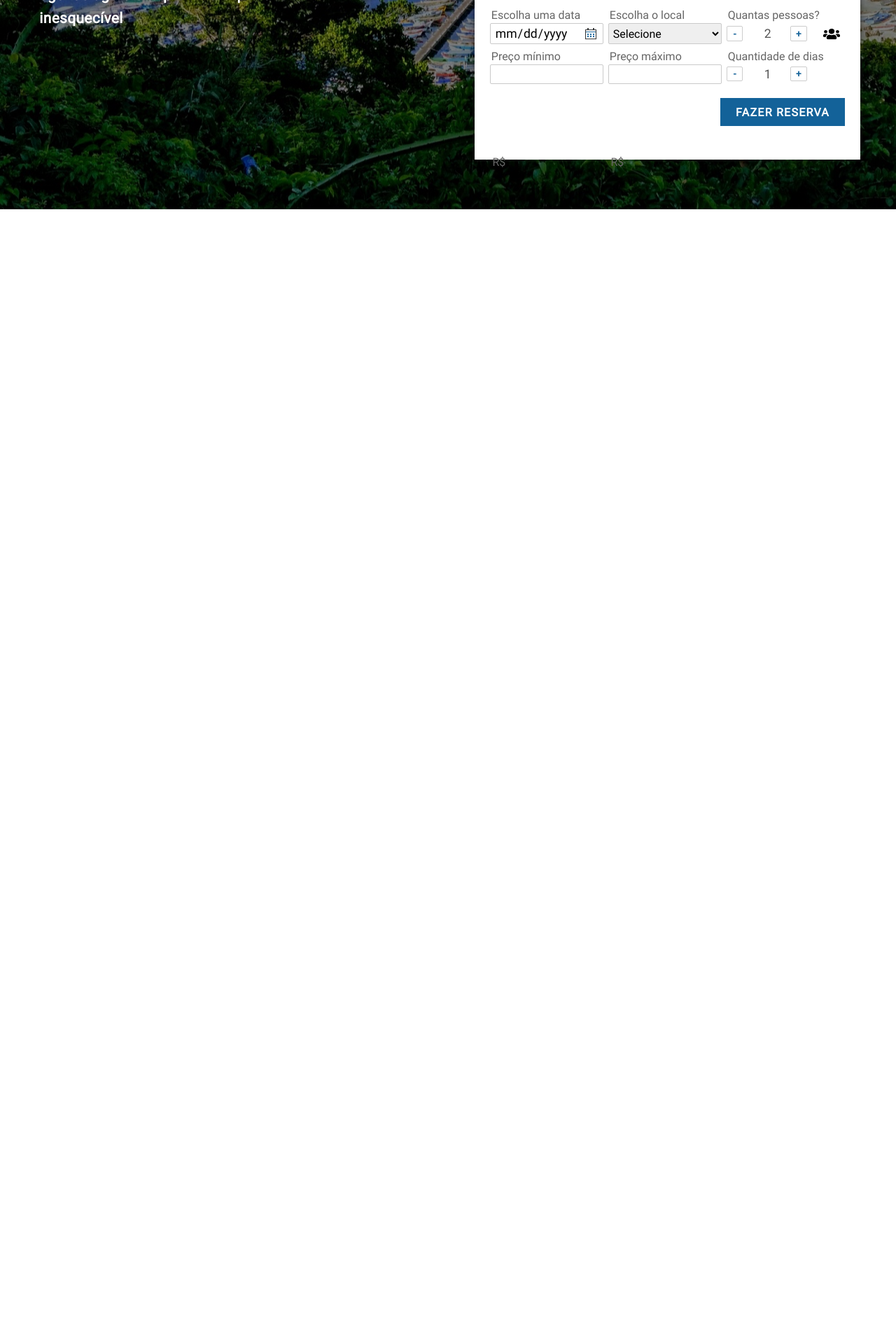
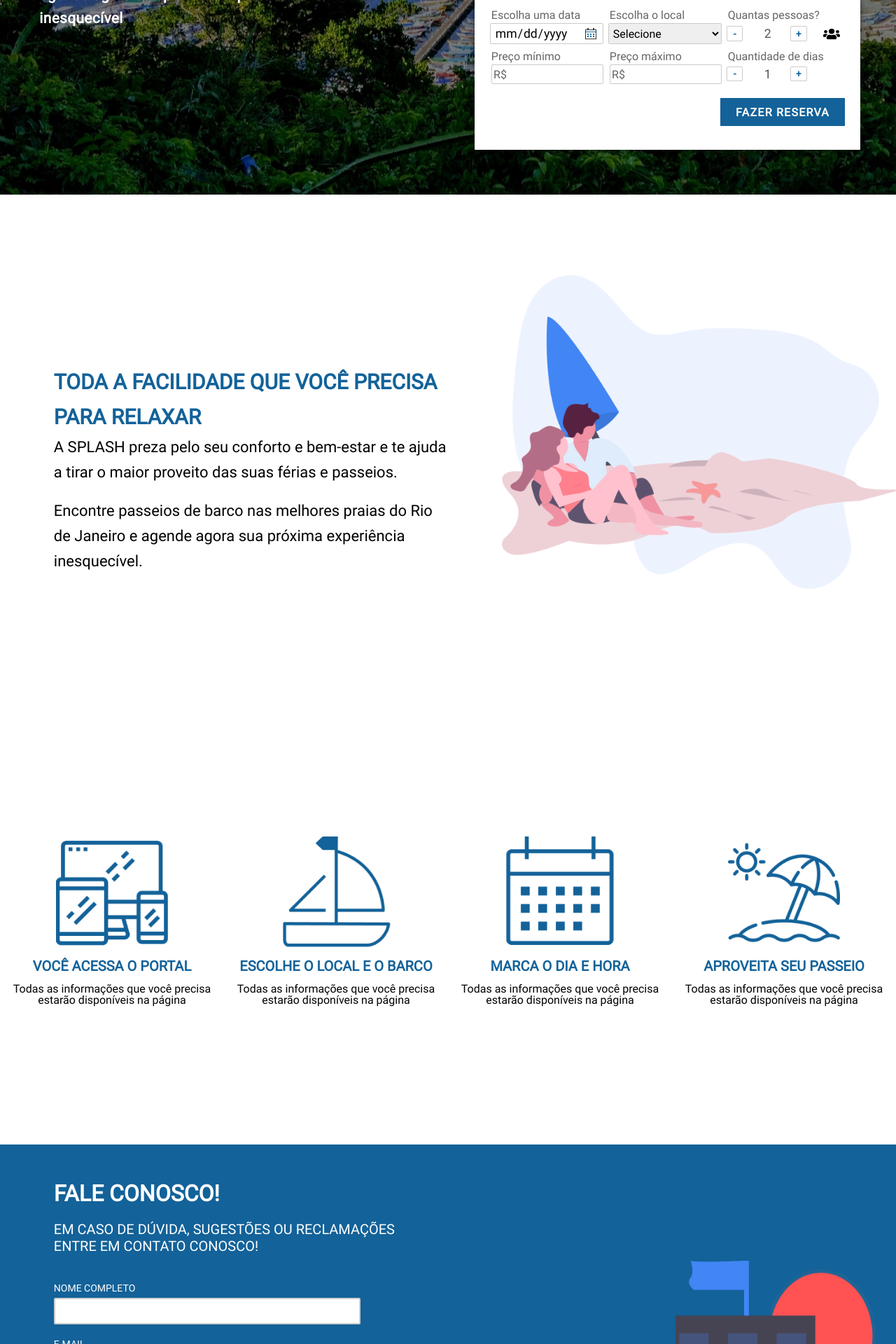
Before and after one commit to splash-co/splash-co.github.io, a PHP site: page /index.html in a window 1280 px wide. Shown: the part 440-2360 px from the top of the page at 70% size. Before the commit the page ends 739 px from the top, so only its background shows below. Run offline with PHP 8.4, Linux system fonts and the light colour scheme; some libraries are stand-ins or nearby versions.

Commit message:
Add footer style and landing

```diff
--- a/index.html
+++ b/index.html
@@ -1,5 +1,6 @@
 <!DOCTYPE html>
 <html lang="pt-BR">
+
 <head>
   <meta charset="UTF-8">
   <meta name="viewport" content="width=device-width, initial-scale=1.0">
@@ -7,15 +8,25 @@
 
   <link rel="stylesheet" href="./styles/style.css" />
 </head>
+
 <body>
-  <!-- IMPORT JQUERY -->
   <script src="./javascript/jquery-3.4.1.min.js"></script>
   <script src="./plugins/jQuery-Mask-Plugin-master/src/jquery.mask.js"></script>
 
-  <div class="container__confirm--submit">
+  <div class="container__confirm--submit none">
     <div class="external__circle">&nbsp;</div>
     <div class="internal__circle">&nbsp;</div>
-    <p>Fazendo a requisição do seu pedido...</p>
+    <p>Aguarde um instante...</p>
+  </div>
+
+  <div onclick="refreshPage()" class="container__confirm--submit none" id="success">
+    <img src="./assets/black-checkmark.png" />
+    <p>Sucesso! O seu pedido já foi enviado!</p>
+  </div>
+
+  <div onclick="refreshPage()" class="container__confirm--submit none" id="failure">
+    <img src="./assets/black-close.png" />
+    <p>Ocorreu um erro!<br>Por favor, tente novamente ou entre em contato conosco.</p>
   </div>
 
   <div class="content__container">
@@ -26,9 +37,9 @@
         </a>
 
         <section class="anchor__container">
-          <a href="">SOBRE NÓS</a>
-          <a href="">COMO FUNCIONA</a>
-          <a href="">CONTATO</a>
+          <a href="#section1__container">SOBRE NÓS</a>
+          <a href="#section2__container">COMO FUNCIONA</a>
+          <a href="#section3__container">CONTATO</a>
         </section>
       </nav>
 
@@ -48,7 +59,8 @@
             <label class="form__element--label label--name" for="input--name">
               Seu nome completo
             </label>
-            <input class="form__element--input input--name" onkeypress="return validateKeyStrokes(event)" required />
+            <input class="form__element--input input--name" onkeypress="return validateKeyStrokes(event)"
+              onblur="validateFullname(event)" required />
 
             <label class="form__element--label label--email" for="input--email">
               Seu e-mail
@@ -78,19 +90,12 @@
                 Quantas pessoas?
               </label>
               <div class="form__element--div div--button__script">
-                <button
-                  class="form__element--button"
-                  type="button"
-                  onclick="changeValueButton(false, false)"
-                >
+                <button class="form__element--button" type="button" onclick="changeValueButton(false, false)">
                   -
                 </button>
-                <input class="form__element--input input--value input__value--quantityPeople" value="2" disabled required />
-                <button
-                  class="form__element--button"
-                  type="button"
-                  onclick="changeValueButton(true, false)"
-                >
+                <input class="form__element--input input--value input__value--quantityPeople" value="2" disabled
+                  required />
+                <button class="form__element--button" type="button" onclick="changeValueButton(true, false)">
                   +
                 </button>
                 <img src="./assets/vectors/vector_group.png" alt="Group Vector - People" />
@@ -101,54 +106,146 @@
               <label class="form__element--label label--minPrice">
                 Preço mínimo
               </label>
-              <label class="form__element--labelPlaceholder label--minPricePlaceholder">
-                R$
+              <label class="form__element--label__input label__input--minPrice" data-domain="R$">
+                <input class="form__element--input input--minPrice" min="0" type="number" required />
               </label>
-              <input class="form__element--input form__element--input--placeholder--error input--minPrice" min="0" type="number" required />
 
               <label class="form__element--label label--maxPrice">
                 Preço máximo
               </label>
-              <label class="form__element--labelPlaceholder label--maxPricePlaceholder">
-                R$
+              <label class="form__element--label__input label__input--maxPrice" data-domain="R$">
+                <input class="form__element--input input--maxPrice" min="0" type="number" required />
               </label>
-              <input class="form__element--input input--maxPrice" min="0" type="number" required />
 
               <label class="form__element--label label--quantityDays">
                 Quantidade de dias
               </label>
               <div class="form__element--div div--button__script">
-                <button
-                  class="form__element--button"
-                  type="button"
-                  onclcick="changeValueButton(false, true)"
-                >
+                <button class="form__element--button" type="button" onclcick="changeValueButton(false, true)">
                   -
                 </button>
-                <input class="form__element--input input--value input__value--quantityDay" value="1" disabled required />
-                <button
-                  class="form__element--button"
-                  type="button"
-                  onclick="changeValueButton(true, true)"
-                >
+                <input class="form__element--input input--value input__value--quantityDay" value="1" disabled
+                  required />
+                <button class="form__element--button" type="button" onclick="changeValueButton(true, true)">
                   +
                 </button>
               </div>
             </div>
 
-            <button
-              type="button"
-              class="form__element--finish__button"
-              onclick="fetchData()"
-            >
+            <button type="button" class="form__element--finish__button" onclick="fetchData()">
               FAZER RESERVA
             </button>
           </div>
         </section>
       </section>
     </header>
+
+    <section class="section1__container" id="section1__container">
+      <div class="container__description__left--section">
+        <h1>TODA A FACILIDADE QUE VOCÊ PRECISA PARA RELAXAR</h1>
+        <p>
+          A SPLASH preza pelo seu conforto e bem-estar e te ajuda a tirar
+          o maior proveito das suas férias e passeios.
+        </p>
+        <br />
+        <p>
+          Encontre passeios de barco nas melhores praias do Rio de Janeiro
+          e agende agora sua próxima experiência inesquecível.
+        </p>
+      </div>
+      <div class="container__description__right--section">
+        <img src="./assets/vectors/vector_beach.png" alt="Vector - Beach" />
+      </div>
+    </section>
+
+    <section class="section2__container" id="section2__container">
+      <div class="content__square__icon--card">
+        <img src="./assets/vectors/mobile_icon-vector.png" src="Calendar Icon Vector" />
+        <h1>VOCÊ ACESSA O PORTAL</h1>
+        <p>
+          Todas as informações que você precisa estarão disponíveis na página
+        </p>
+      </div>
+      <div class="content__square__icon--card">
+        <img src="./assets/vectors/boat_icon-vector.png" src="Calendar Icon Vector" />
+        <h1>ESCOLHE O LOCAL E O BARCO</h1>
+        <p>
+          Todas as informações que você precisa estarão disponíveis na página
+        </p>
+      </div>
+      <div class="content__square__icon--card">
+        <img src="./assets/vectors/calendar_icon-vector.png" src="Calendar Icon Vector" />
+        <h1>MARCA O DIA E HORA</h1>
+        <p>
+          Todas as informações que você precisa estarão disponíveis na página
+        </p>
+      </div>
+      <div class="content__square__icon--card">
+        <img src="./assets/vectors/tree_icon-vector.png" src="Calendar Icon Vector" />
+        <h1>APROVEITA SEU PASSEIO</h1>
+        <p>
+          Todas as informações que você precisa estarão disponíveis na página
+        </p>
+      </div>
+    </section>
+
+    <section class="section3__container" id="section3__container">
+      <section class="section__form">
+        <h1>FALE CONOSCO!</h1>
+        <h3>
+          EM CASO DE DÚVIDA, SUGESTÕES OU RECLAMAÇÕES ENTRE EM CONTATO CONOSCO!
+        </h3>
+
+        <label class="label__input--suggestion" for="input--name">
+          NOME COMPLETO
+        </label>
+        <input type="text" class="form__input--suggestion input--name" />
+
+        <label class="label__input--suggestion" for="input--email">
+          E-MAIL
+        </label>
+        <input type="email" class="form__input--suggestion input--email" />
+
+        <label class="label__input--suggestion" for="input--telephone">
+          TELEFONE
+        </label>
+        <input type="tel" class="form__input--suggestion input--telephone" />
+
+        <label class="label__input--suggestion">
+          MENSAGEM
+        </label>
+        <textarea></textarea>
+        <button type="submit" class="form__submit">ENVIAR</button>
+      </section>
+      <section class="section__image--description">
+        <img src="./assets/vectors/yacht__icon-vector.png" alt="Boat Vector" />
+      </section>
+    </section>
+
+    <footer class="footer__container">
+      <div class="description__section--container">
+        <div class="description__section--container--left">
+          <div class="description--icon">
+            <div>
+              <img src="assets/vectors/telephone__icon--vector.png" />
+            </div>
+            <h4>(22) 9 8814 4983</h4>
+          </div>
+
+          <div class="description--icon">
+            <div>
+              <img src="assets/vectors/telephone__icon--vector.png" />
+            </div>
+            <h4>(21) 9 6957 1813</h4>
+          </div>
+        </div>
+        <div class="description__section--container--right">
+
+        </div>
+      </div>
+    </footer>
+
   </div>
-
   <script src="./javascript/scripts.js"></script>
 </body>
 </html>
--- a/styles/style.css
+++ b/styles/style.css
@@ -18,10 +18,12 @@
 
 html {
   scroll-behavior: smooth;
+  max-width: 100%;
+  overflow-x: hidden;
 }
 
 body {
-  height: 2316px;
+  height: 3016px;
 }
 
 * {
@@ -33,28 +35,28 @@ body {
 
 .content__container {
   height: 100%;
-  display: grid;
 }
 
 /* ----------------------------------------------------- */
 /* ---------------- SEÇÃO DE ESTILIZAÇÃO --------------- */
 /* ----------------------------------------------------- */
 
+/* ----------------------------------------------------- */
 /* ------------- ESTILIZAÇÃO HEADER (1ª SEÇÃO) --------- */
+/* ----------------------------------------------------- */
+
 
 .header__container {
-  height: 31.9%;
+  height: 23.8%;
   width: 100%;
-  background:
-    linear-gradient(rgba(0, 0, 0, 0.5), rgba(0, 0, 0, 0.5)),
-    url('../assets/background_header.png'), no-repeat
-  ;
+  background: linear-gradient(rgba(0, 0, 0, 0.5), rgba(0, 0, 0, 0.5)),
+    url('../assets/background_header.png'), no-repeat;
 }
 
 .header__container .navbar__container {
   display: flex;
   justify-content: space-between;
-  margin: 2.1% 4% 0 4.4%;
+  padding: 2.1% 4% 0 4.4%;
 }
 
 .header__container .navbar__container .anchor__container {
@@ -79,7 +81,7 @@ body {
   margin: 5.5% 4% 0 4.4%;
   display: flex;
   justify-content: space-between;
-  height: 70%
+  height: 70%;
 }
 
 .section__container--content .description__container {
@@ -102,7 +104,7 @@ body {
 
 .section__container--content .form__section {
   background-color: #fff;
-  box-shadow: 0 0 8px rgba(0, 0, 0, .5);
+  box-shadow: 0 0 8px rgba(0, 0, 0, 0.5);
   user-select: none;
   width: 47%;
   height: 100%;
@@ -127,8 +129,10 @@ body {
   align-self: end;
 }
 
-.section__container--content .form__section
-.form__section--container .form__element--input {
+.section__container--content
+  .form__section
+  .form__section--container
+  .form__element--input {
   border: 1px solid #cacaca;
   border-radius: 2px;
   outline: none;
@@ -199,7 +203,10 @@ body {
   display: none;
 }
 
-.form__section .form__section--container .form__section__grid--inputs .select--city {
+.form__section
+  .form__section--container
+  .form__section__grid--inputs
+  .select--city {
   grid-column: 2;
   grid-row: 2;
   height: 100%;
@@ -211,18 +218,28 @@ body {
   padding: 2px;
 }
 
-.form__section .form__section--container .form__section__grid--inputs .div--button__script {
+.form__section
+  .form__section--container
+  .form__section__grid--inputs
+  .div--button__script {
   display: flex;
 }
 
-.form__section .form__section--container .form__section__grid--inputs .div--button__script img {
+.form__section
+  .form__section--container
+  .form__section__grid--inputs
+  .div--button__script
+  img {
   width: 24px;
   height: 17px;
   align-self: center;
   margin-left: 14%;
 }
 
-.form__section .form__section--container .form__section__grid--inputs .input--value {
+.form__section
+  .form__section--container
+  .form__section__grid--inputs
+  .input--value {
   width: 40%;
   height: 100%;
   background-color: white;
@@ -230,7 +247,10 @@ body {
   padding-left: 18%;
 }
 
-.form__section .form__section--container .form__section__grid--inputs .form__element--button {
+.form__section
+  .form__section--container
+  .form__section__grid--inputs
+  .form__element--button {
   cursor: pointer;
   width: 14%;
   height: 74%;
@@ -244,24 +264,38 @@ body {
   color: #136299;
 }
 
-.form__section .form__section--container
-.form__section__grid--inputs .form__element--labelPlaceholder {
-  position: absolute;
+.form__section
+  .form__section--container
+  .form__section__grid--inputs
+  .form__element--label__input {
+  position: relative;
+  height: 100%;
 }
 
-.form__section .form__section--container
-.form__section__grid--inputs .label--minPricePlaceholder {
-  top: 82.7%;
-  left: 54.8%;
+.form__element--label__input::before {
+  content: attr(data-domain);
+  position: absolute;
+  font-family: 'Lato';
+  top: 19%;
+  left: 2%;
 }
 
-.form__section .form__section--container
-.form__section__grid--inputs .label--maxPricePlaceholder {
-  top: 82.7%;
-  left: 68%;
+.form__section__grid--inputs
+.label__input--maxPrice {
+  grid-column: 2;
+  grid-row: 2;
 }
 
-.form__section .form__section--container .form__section__grid--inputs .input--minPrice {
+.form__section__grid--inputs
+.label__input--minPrice {
+  grid-column: 1;
+  grid-row: 2;
+}
+
+.form__section
+  .form__section--container
+  .form__section__grid--inputs
+  .input--minPrice {
   grid-column: 1;
   grid-row: 2;
   height: 100%;
@@ -269,9 +303,10 @@ body {
   padding-left: 14%;
 }
 
-.form__section .form__section--container .form__section__grid--inputs .input--maxPrice {
-  grid-column: 2;
-  grid-row: 2;
+.form__section
+  .form__section--container
+  .form__section__grid--inputs
+  .input--maxPrice {
   height: 100%;
   width: 96%;
   padding-left: 14%;
@@ -298,10 +333,9 @@ body {
   user-select: none;
   position: absolute;
   z-index: 999;
-  background: rgba(255, 255, 255, .8);
+  background: rgba(255, 255, 255, 0.8);
   width: 100%;
   height: 100%;
-  display: flex;
   flex-direction: column;
   justify-content: center;
   align-items: center;
@@ -341,11 +375,219 @@ body {
   animation: spinHourly 1.5s infinite reverse;
 }
 
-@keyframes spinHourly {
-  from {
-    transform: rotate(0deg)
-  }
-  to {
-    transform: rotate(360deg)
-  }
+.container__confirm--submit img {
+  width: 80px;
 }
+#success p,
+#failure p {
+  text-align: center;
+  margin-top: 50px;
+}
+
+/* ----------------------------------------------------- */
+/* ------ ESTILIZAÇÃO SEGUNDA SECTION (2ª SEÇÃO) ------- */
+/* ----------------------------------------------------- */
+
+.section1__container {
+  display: flex;
+  margin-top: 7%;
+  height: 22.17%;
+}
+
+.section1__container .container__description__left--section {
+  margin: 12% 6% 7% 6%;
+  width: 50%;
+}
+
+.section1__container .container__description__left--section h1 {
+  font-size: 30px;
+  color: #136299;
+  line-height: 50px;
+  font-weight: bold;
+}
+
+.section1__container .container__description__left--section p {
+  color: #000;
+  font-size: 22px;
+  line-height: 36px;
+}
+
+.container__description__right--section {
+  width: 50%;
+  margin-top: 2%;
+}
+
+.container__description__right--section img {
+  width: 100%;
+}
+
+/* ----------------------------------------------------- */
+/* ----- ESTILIZAÇÃO TERCEIRA SECTION (3ª SEÇÃO) ------- */
+/* ----------------------------------------------------- */
+
+.section2__container {
+  width: 100%;
+  margin-top: 5%;
+  padding-top: 2%;
+  display: flex;
+  justify-content: center;
+}
+
+.section2__container .content__square__icon--card {
+  justify-self: center;
+  display: flex;
+  width: 100%;
+  height: 381px;
+  flex-direction: column;
+  justify-content: center;
+  align-items: center;
+  text-align: center;
+}
+
+.section2__container .content__square__icon--card h1 {
+  font-size: 20px;
+  color: #136299;
+  line-height: 50px;
+}
+
+.section2__container .content__square__icon--card p {
+  font-size: 16px;
+  line-height: 100%;
+}
+.section2__container .content__square__icon--card img {
+  width: 50%;
+}
+
+/* ----------------------------------------------------- */
+/* ----- ESTILIZAÇÃO QUARTA SECTION (4ª SEÇÃO) ------- */
+/* ----------------------------------------------------- */
+
+.section3__container {
+  margin-top: 10%;
+  height: 26.2%;
+  width: 100%;
+  background-color: #136299;
+  display: flex;
+}
+
+.section3__container .section__form {
+  width: 50%;
+  margin: 4% 17% 4% 6%;
+  display: flex;
+  flex-direction: column;
+}
+
+.section3__container .section__form h1 {
+  color: #fff;
+  font-size: 32px;
+}
+
+.section3__container .section__form h3 {
+  color: #fff;
+  font-size: 20px;
+  margin-top: 20px;
+  margin-bottom: 40px;
+  font-weight: 300;
+}
+
+.section3__container .section__form label {
+  color: white;
+  margin-bottom: 6px;
+  font-size: 14px;
+}
+
+.section3__container .section__form input {
+  height: 38px;
+  width: 80%;
+  border: 2px solid #cccccc;
+  border-radius: 2px;
+  outline: none;
+  font-size: 16px;
+  padding: 6px;
+  margin-bottom: 20px;
+}
+
+.section3__container .section__form textarea {
+  resize: none;
+  width: 80%;
+  outline: none;
+  padding: 6px;
+  height: 72px;
+  border: 2px solid #cccccc;
+  border-radius: 2px;
+  margin-bottom: 47px;
+}
+
+.section3__container .section__form .form__submit {
+  width: 136px;
+  border: none;
+  background-color: #fff;
+  height: 33px;
+  color: #2f1f2b;
+  font-size: 14px;
+  font-weight: bold;
+  cursor: pointer;
+  outline: none;
+}
+
+.section3__container .section__image--description {
+  width: 40%;
+  display: grid;
+  direction: rtl;
+  align-items: center;
+}
+
+.section3__container .section__image--description img {
+  width: 100%;
+  height: 58%;
+}
+
+/* ----------------------------------------------------- */
+/* ------ ESTILIZAÇÃO FOOTER SECTION (5ª SEÇÃO) -------- */
+/* ----------------------------------------------------- */
+
+.footer__container {
+  height: 8.5%;
+  background-color: #292929;
+  display: flex;
+  justify-content: center;
+  align-content: center;
+}
+
+.footer__container .description__section--container {
+  display: flex;
+  margin: 2% 4%;
+  width: 94%;
+}
+
+.description__section--container .description__section--container--left {
+  padding-top: 4%;
+  width: 50%;
+}
+
+.description__section--container--left .description--icon  {
+  display: flex;
+  align-items: center;
+  margin-bottom: 2%;
+}
+
+.description__section--container--left .description--icon h4 {
+  color: white;
+  margin-left: 2%;
+}
+
+.description__section--container--left .description--icon div {
+  border-radius: 50%;
+  background-color: #4a4a4a;
+  display: flex;
+  justify-content: center;
+  align-items: center;
+  width: 36px;
+  height: 36px;
+}
+
+.description__section--container--left .description--icon div img {
+  position: relative;
+  width: 48%;
+  height: 48%;
+}
```
Also changed, not shown: javascript/scripts.js (+39 -56 lines), assets/vectors/boat_icon-vector.png (added), assets/vectors/calendar_icon-vector.png (added), assets/vectors/email__icon--vector.png (added), assets/vectors/mobile_icon-vector.png (added), assets/vectors/telephone__icon--vector.png (added), assets/vectors/tree_icon-vector.png (added), assets/vectors/vector_beach.png (added), assets/vectors/yacht__icon-vector.png (added).
